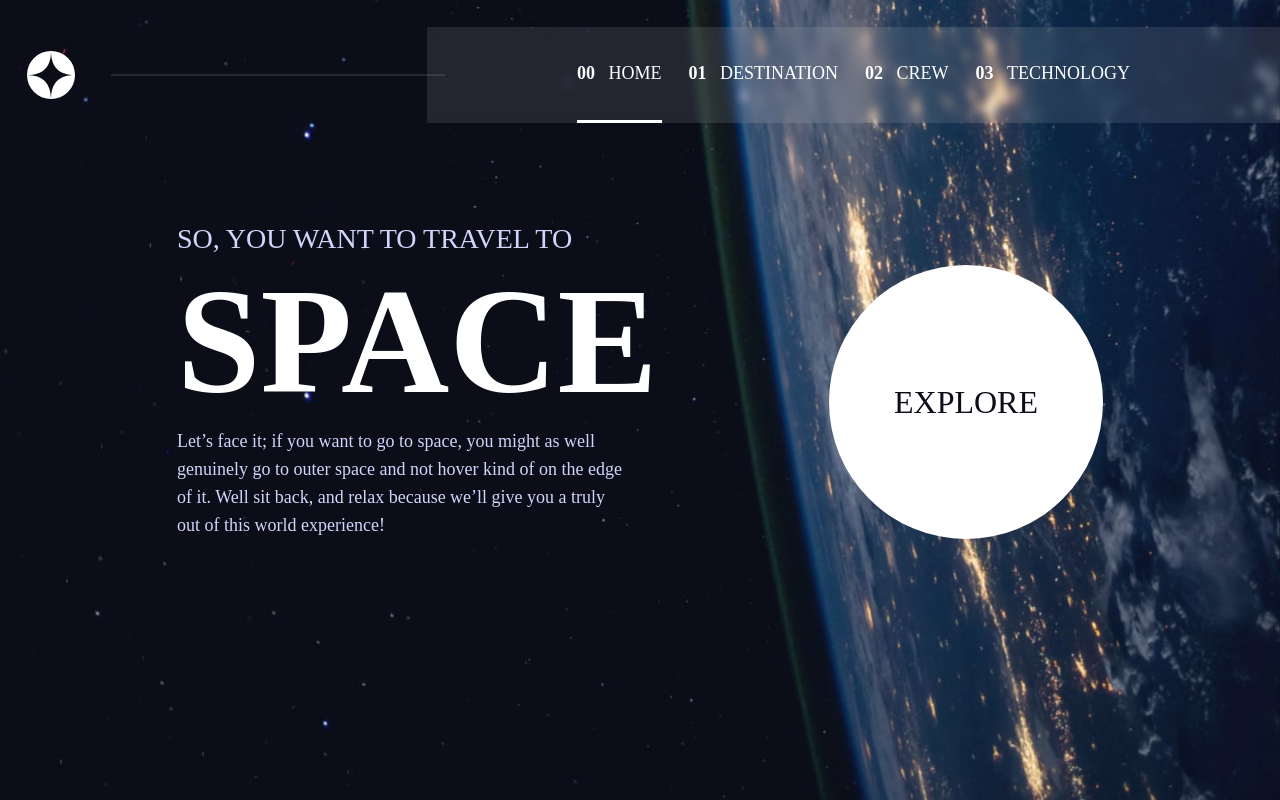
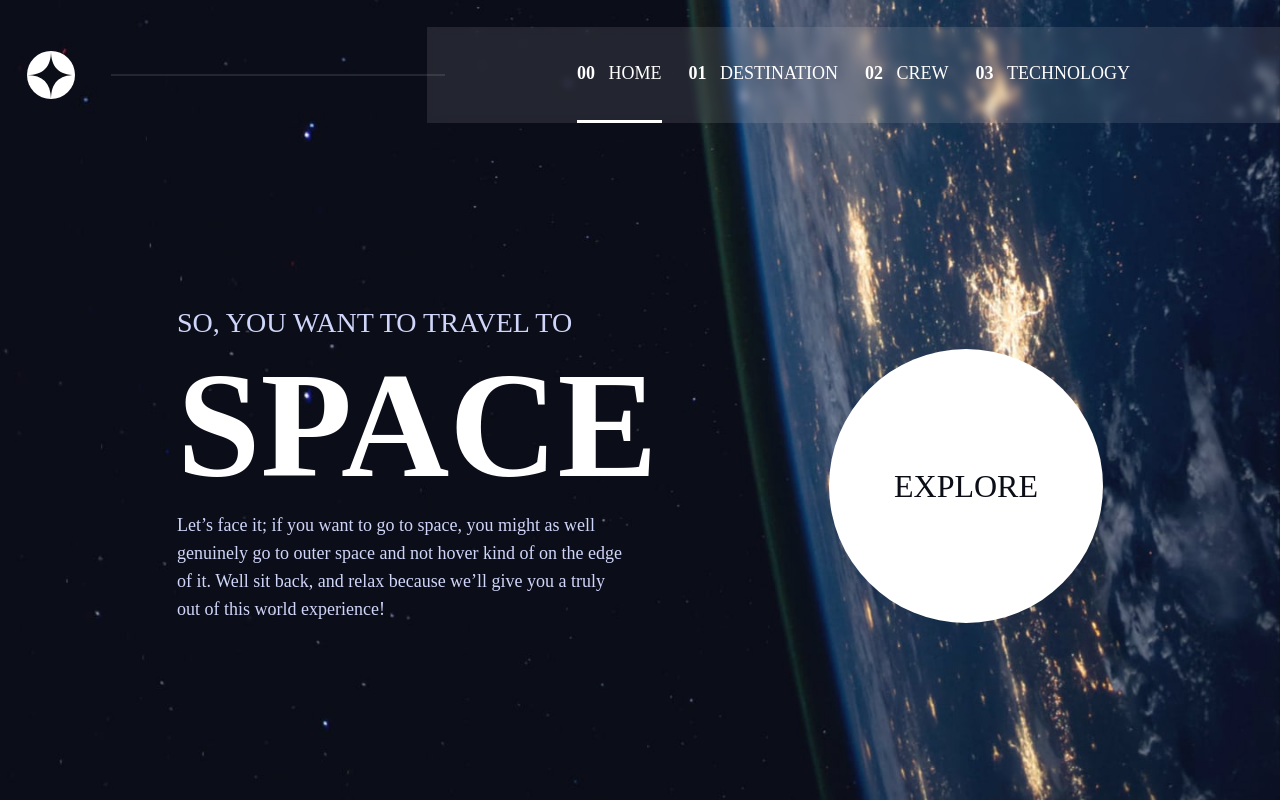
Before and after one commit to MitiaElodie/space-tourism-website-main, a Vue app: page / in a window 1280 px wide. Built offline with nearby package versions, Linux system fonts and the light colour scheme; a web font is replaced by a local one.

Commit message:
CSS: center the explore button and add a min-height to the div laptop version

```diff
--- a/src/views/HomeView.vue
+++ b/src/views/HomeView.vue
@@ -30,7 +30,11 @@ export default {
 @use '@/assets/function.scss';
 
 .home-view {
-   &__explore-button-container,
+   &__explore-button-container{
+      display: flex;
+      justify-content: center;
+   }
+
    &__description {
       text-align: center;
    }
@@ -80,6 +84,7 @@ export default {
       display: flex;
       justify-content: space-around;
       align-items: flex-end;
+      min-height: 400px;
 
       &__explore-button-container,
       &__description {
```
